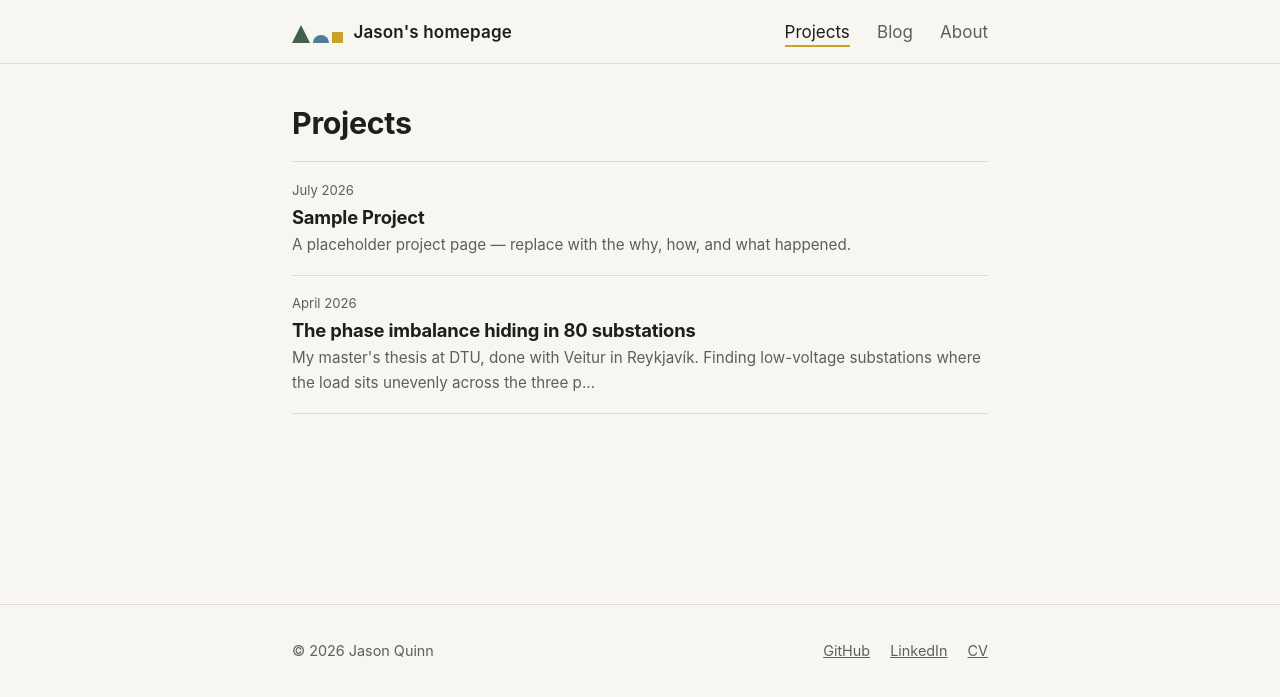
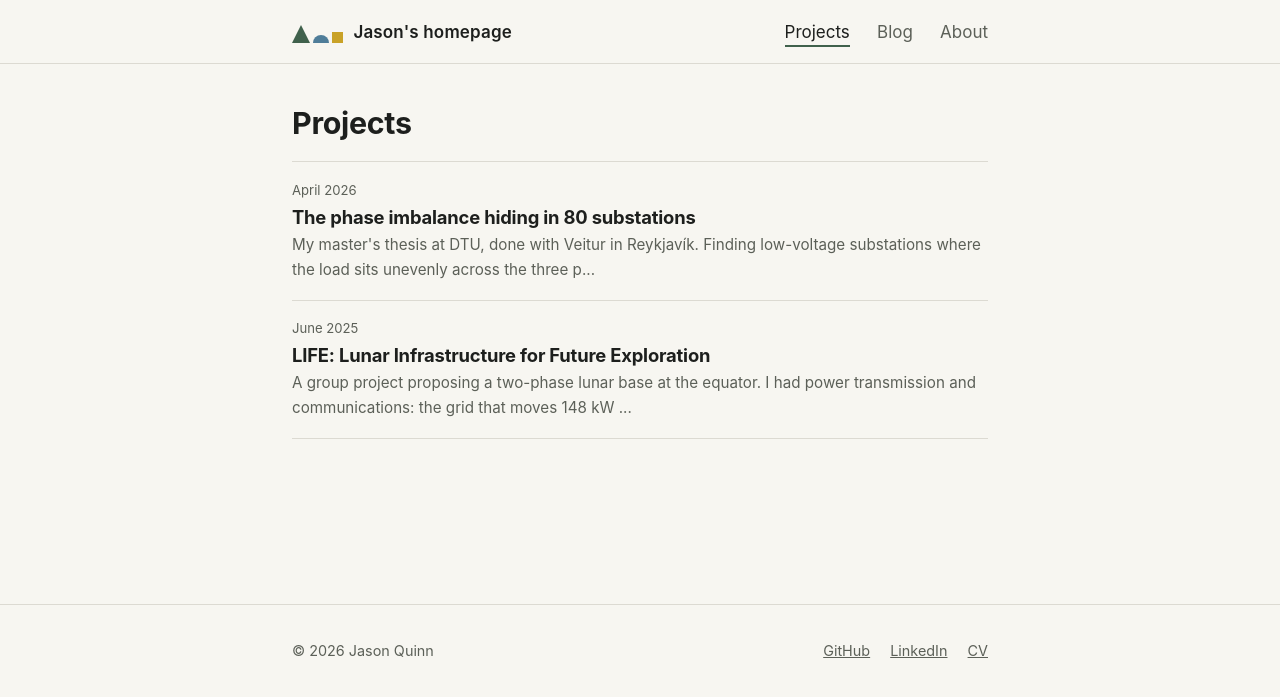
Before and after one commit to MindisBlank/MindisBlank.github.io, a Jekyll site: the page built from projects/index.html, in a window 1280 px wide. Shown: the top 697 px of the page. Built offline with Jekyll 4.4.1, drawn with Linux system fonts in a browser that asks for light colours; some of the changed lines change nothing that is shown.

Commit message:
added new project LIFE

```diff
--- /dev/null
+++ b/_projects/LIFE.MD
@@ -0,0 +1,110 @@
+---
+title: "LIFE: Lunar Infrastructure for Future Exploration"
+date: 2025-06-15
+summary: "A group project proposing a two-phase lunar base at the equator. I had power transmission and communications: the grid that moves 148 kW from a solar farm to a habitat, a furnace and a landing pad, and the network that shares its trench."
+tags: [power systems, communications, space systems, university project]
+image: /assets/images/life-figures/fig-8-25-phase-one-grid-topology.png
+links:
+  - title: "Full report (PDF)"
+    url: /assets/docs/life-report.pdf
+---
+
+LIFE was a group project: design a permanent lunar base, end to end. Habitat, radiation shielding, ISRU, rovers, landing pad, power, comms.
+
+Most base proposals go for the south pole because of the water ice. We picked the equator instead — more constant sunlight, simpler terrain, and Apollo already went there so there's ground truth to work from. The mission was never about extracting anything profitable. It was about taking a pile of low-TRL technology and running it somewhere real.
+
+I had power transmission and distribution, plus communications. Everyone else either made the electricity or spent it. My end was the wire in between, and the fibre that ended up in the same trench.
+
+## AC or DC
+
+Phase 1 needs 148 kW continuously. The habitat is the origin, the regolith furnace and the landing pad sit 2 km out, and in Phase 2 a 1.5 MW reactor lands 3 km away.
+
+So the first thing to settle was the oldest argument in the field.
+
+DC, and the reasoning is almost embarrassingly simple. The solar array produces DC. The lithium-ion bank charges and discharges DC. Every load we planned runs on DC. An AC grid would mean bolting converters onto both ends of that chain, each throwing away around 10%, to arrive back where you started.
+
+The secondary arguments all point the same way. No skin effect, worth about 2% extra resistance at 60 Hz. No frequency or phase synchronisation, which on Earth soaks up a serious fraction of grid design effort. Less EMI.
+
+There's one more I have no way to prove. Lunar dust carries an electrostatic charge and lofts itself off the surface through the day–night charging cycle. An AC field would sit there alternately attracting and repelling those grains for as long as the line is energised, and I could not find anyone who has measured what that does to adhesion or lofting. It might well be nothing. A DC grid means it stays nothing.
+
+Against all of that: DC has no natural zero crossing, so interrupting a fault is properly harder than in AC. Solid-state circuit breakers are the answer, and terrestrial HVDC has been dragging them forward fast, but this is the weakest part of the choice and I'd say so in a viva.
+
+### Stepping the voltage
+
+Voltage conversion is the one thing AC is genuinely better at, and it's why Tesla won the first time round. A transformer is two coils and an iron core, about as reliable as engineering gets. It also weighs several tonnes, nearly all of it core.
+
+Core cross-section falls off with frequency:
+
+$$A_c = \frac{E_{rms}}{\sqrt{2}\pi f N B_{max}}$$
+
+![Required transformer core cross-section against operating frequency for a 230 V, 300-turn winding at Bmax = 1.2 T](/assets/images/life-figures/fig-7-28-transformer-core-vs-frequency.png)
+
+At 50 Hz the core is enormous. Push into the tens of kHz and it shrinks to something you'd actually put on a rocket.
+
+That's what a solid-state transformer does. Wide-bandgap switches, SiC or GaN, chop the DC into high-frequency AC; a small transformer sets the ratio; a rectifier turns it back into DC. Three times lighter than a 50/60 Hz unit, better than 95% efficient, and it'll push power backwards through itself if you ask. None of it existed during the war of the currents, which is a large part of why the old answer doesn't transfer.
+
+### Picking a conductor
+
+I screened copper, aluminium, calcium, beryllium, magnesium, silver, gold and carbon nanotubes. Criteria were resistivity, density, thermal expansion, radiation tolerance, whether it stays ductile through a lunar night, and whether the regolith contains any.
+
+Calcium nearly won. Best weight-to-resistivity figure on the list, present on the Moon, stays ductile in the cold. Then you remember it oxidises rapidly in air and reacts violently with water, which means the risk isn't operating it, it's getting it off Earth intact. Magnesium died of the same thing.
+
+Beryllium is brittle and toxic, and this is a cable that rovers drive over and astronauts handle near a habitat. Silver and gold are excellent conductors and hopeless payload. Carbon nanotube conductors would be the right answer if anyone could produce kilometres of them, which nobody can.
+
+Aluminium: 2.6 × 10⁻⁸ Ω·m, 2.7 g/cm³, ductile cold, radiation-indifferent, and abundant in the regolith, which at least leaves the door open to making your own conductor on site later.
+
+![Cable mass against transmission distance for various conductor materials at 1 MW and 11 kV with a 5% loss limit](/assets/images/life-figures/fig-7-30-cable-mass-by-conductor-material.png)
+
+Three layers go over the conductor. Kapton for insulation at 272 kV/mm, picked over PTFE and silicone rubber because both of those degrade under radiation. Kapton's weakness is abrasion, and lunar dust is abrasive more or less by definition, so it gets a 0.1 mm boron nitride nano-coating on top. Outside that, a 1 mm braided aluminium mesh for mechanical protection — same principle as a braided plumbing hose, and it keeps the cable flexible enough to wind onto a spool.
+
+Sizing conductor radius to a 5% loss limit, with a safety factor of 5 on the insulation, the masses came out lower than I expected. 100 m carrying 155 kW at 222 V is about 60 kg. 3 km carrying 1.575 MW at 11 kV is about 360 kg. Each spool gets cut to length and marked for its specific run before launch, so nobody is measuring and cutting cable in a pressure suit.
+
+## Grid layout
+
+Three sections in Phase 1: two low-voltage zones at 222 V and one 3 kV link joining them, each hung off aluminium bus bars.
+
+![Proposed Phase 1 grid topology showing two low-voltage zones and one high-voltage transmission segment](/assets/images/life-figures/fig-8-25-phase-one-grid-topology.png)
+
+LV222.01 carries the batteries, solar farm, habitat and comms. People live on it, so it's built to N−2. Four nodes gives six two-point contingencies; the fix is two bus bars with every node tied to both plus at least one neighbour. LV222.02 is the landing pad and more comms, two nodes, N−1. HV3k.01 spans the 2 km and feeds the furnace, which takes 3000 V straight in and so needs no conversion stage at all.
+
+222 V looks arbitrary. It's the battery bank's natural voltage, and matching the grid to it removes a conversion from the section where a conversion would hurt most.
+
+Phase 2 was the real test of whether "modular" meant anything or was just a word in the abstract. The reactor lands, puts out 400 V AC, and gets its own section: rectify to 400 V DC, two SSTs up to 11 kV for the 3 km haul, two more back down to 3 kV at the far end, tie into the existing HV3k.01 bus. Nothing already on the surface gets touched.
+
+![Phase 2 grid expansion integrating the nuclear plant via an 11 kV DC section](/assets/images/life-figures/fig-8-26-phase-two-grid-expansion.png)
+
+## Wireless power, and why it lost
+
+This is the part I wanted to work.
+
+No cable to lay, no trench, no mass sitting on the ground; just beam the power over terrain a rover would hate, through a vacuum, with clean line of sight and no weather. On paper the Moon is about the best place in the solar system to try far-field power transfer.
+
+Two candidates, both modelled properly rather than hand-waved. Microwave: Friis link budget, 8 m transmit dish and 6 m rectenna, run at 2.45 and 5.8 GHz, GaN Schottky rectennas at 82% RF-to-DC, 150 kg/kW for the complete system. Laser: AlGaAs diode at 801 nm into a GaAs receiver tuned to the same wavelength, both ends up 10 m masts to stay clear of suspended dust, 200 kg/kW.
+
+![Received microwave and laser power against transmission distance](/assets/images/life-figures/fig-7-38-received-power-microwave-vs-laser.png)
+
+The laser link overtakes microwave at around a kilometre and then goes flat, because without an atmosphere the distance term more or less stops mattering. Which turns out to be the problem, not the win. Every user in Phase 1 sits inside that kilometre, and inside a kilometre you're comparing a 26% end-to-end link against a cable that weighs 60 kg. Phase 1 has no power margin to spend. Phase 2 has margin and still no distance.
+
+So it went into the report as a rejected option with all the working left in.
+
+## Communications
+
+LunaNet is assumed operational — that's stated up front in the project's limitations — so relay satellites, Gateway and the Earth link weren't mine. Surface network only.
+
+One result came for free. The fibre runs in the same trench as the power cable, so every node on the grid picks up an optical link, and because the grid is already built to N−1 and N−2 the fibre inherits that redundancy without anyone designing for it. For fixed infrastructure fibre wins on bandwidth, latency and interference immunity, so the backbone question answered itself.
+
+Anything that moves is harder. Free-space path loss goes with frequency squared, but Shannon-Hartley puts your capacity in the bandwidth, and the bandwidth lives up at high frequency. Range or throughput, pick one.
+
+Layering is how Earth gets around that, so that's what we did. Wi-Fi in and immediately around the habitat, 150 m, for tablets and diagnostics. Two portable telecom nodes handle everything mobile: 5 m mast, three phased-array antennas at 120° for near-isotropic coverage, GaN solid-state amplifiers, 4G/LTE and 5G, roughly 4 km reach. One sits at the habitat. The second is 300 m back from the landing pad, far enough to survive a plume and close enough to run the pad. Each node takes 222 V down to −48 V through an SST, since −48 V is what telecom hardware expects anyway.
+
+![Side profile of the proposed modular lunar telecommunication node](/assets/images/life-figures/fig-8-33-telecom-node-profile.png)
+
+Phase 2 adds fibre and adds nodes. The architecture doesn't change.
+
+## What isn't in here
+
+Worth naming the gaps, since the report names them too. No grid protection or control design past a baseline topology. No mechanical fatigue analysis on cable that thermal-cycles through the full lunar day and night for years. No EMI modelling, no beam-steering algorithms, no antenna hardware.
+
+The cable masses are conductor-plus-insulation only. No connectors, no bus bar mass, no deployment hardware. The real number is higher and I don't know by how much.
+
+If I did it again I'd start at fault protection rather than leaving it as a topology sketch. It's the one place where a lunar DC grid genuinely differs from a terrestrial one, and it's the part I have least to show for.
--- a/_projects/sample-project.md
+++ /dev/null
@@ -1,24 +0,0 @@
----
-title: "Sample Project"
-date: 2026-07-01
-summary: "A placeholder project page — replace with the why, how, and what happened."
-links:
-  - name: Source
-    url: https://github.com/yourusername/sample-project
----
-
-This is a sample project page. Each project gets its own file in `_projects/`.
-
-## Why
-
-The story of why you started this project.
-
-## How
-
-What you built and how — include photos along the way:
-
-![Project photo](/assets/images/example.jpg)
-
-## What happened
-
-The outcome, what you learned, what you'd do differently.
--- a/assets/css/main.css
+++ b/assets/css/main.css
@@ -125,7 +125,7 @@ body {
 }
 
 .site-nav a:hover { color: var(--ink); border-color: var(--glacier-light); }
-.site-nav a.active { color: var(--ink); border-color: var(--lichen); }
+.site-nav a.active { color: var(--ink); border-color: var(--moss); }
 
 /* ------------------------------ Content ----------------------- */
 main.container { padding-top: 2.5rem; padding-bottom: 3.5rem; min-height: 60vh; }
```
Also changed, not shown: assets/images/life-figures/fig-7-28-transformer-core-vs-frequency.png (added), assets/images/life-figures/fig-7-29-cable-mass-aluminium-vs-copper.png (added), assets/images/life-figures/fig-7-30-cable-mass-by-conductor-material.png (added), assets/images/life-figures/fig-7-31-conductor-mass-voltage-power-surface.png (added), assets/images/life-figures/fig-7-34-microwave-power-transfer-block-diagram.png (added), assets/images/life-figures/fig-7-35-laser-power-transfer-block-diagram.png (added), assets/images/life-figures/fig-7-37-laser-transmission-efficiency-vs-distance.png (added), assets/images/life-figures/fig-7-38-received-power-microwave-vs-laser.png (added), assets/images/life-figures/fig-7-39a-mpt-efficiency-vs-distance.png (added), assets/images/life-figures/fig-7-39b-received-dc-power-dish-diameters.png (added), assets/images/life-figures/fig-7-40-lunanet-architecture.png (added), assets/images/life-figures/fig-7-41-layered-comms-architecture.png (added), assets/images/life-figures/fig-8-25-phase-one-grid-topology.png (added), assets/images/life-figures/fig-8-26-phase-two-grid-expansion.png (added), 1 more files.
